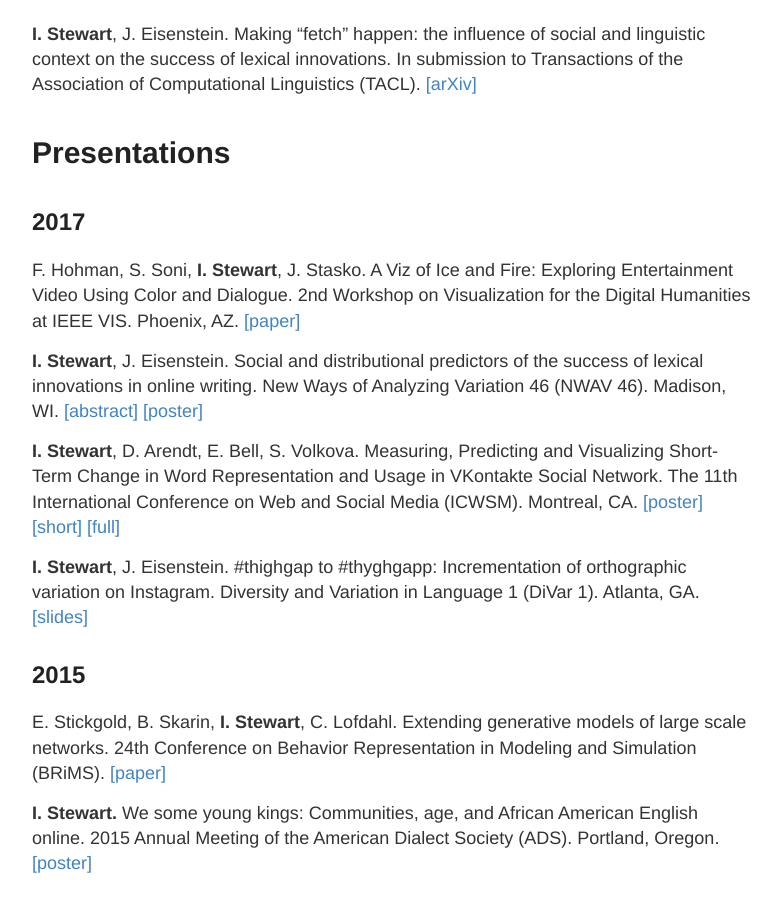
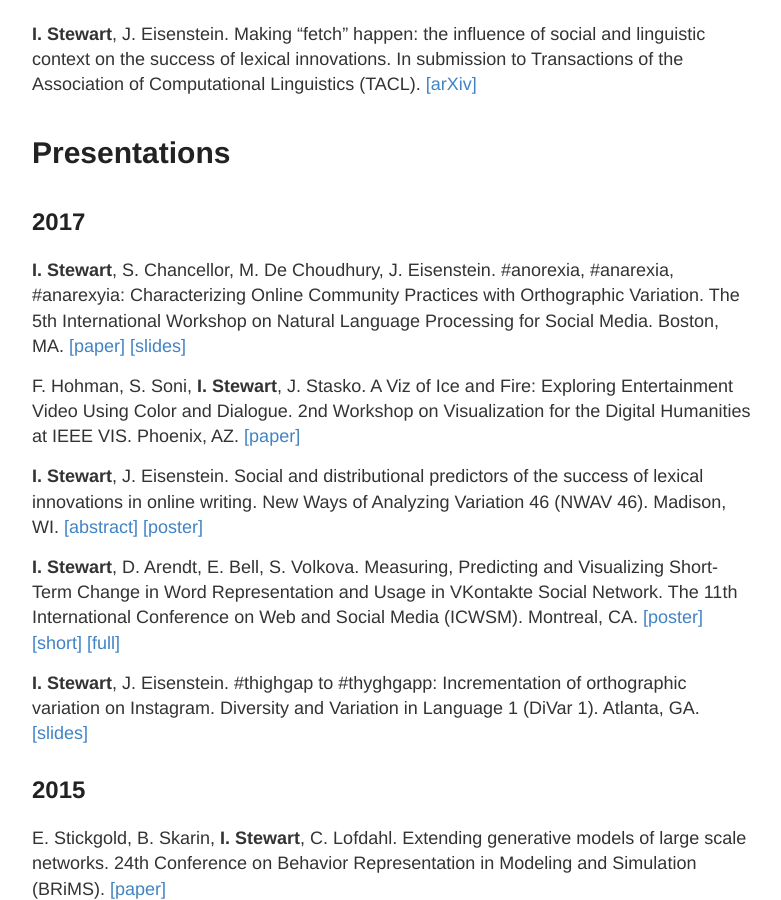
Before and after one commit to ianbstewart/ianbstewart.github.io, a Jekyll site: the page built from research.md, in a window 1280 px wide and 900 px high, scrolled down 351 px. Shown: the whole window, without its empty margins (248-1029 px from the left). Built offline with Jekyll 4.4.1, drawn with Linux system fonts in a browser that asks for light colours.

Commit message:
updating SocialNLP

```diff
--- a/research.md
+++ b/research.md
@@ -14,6 +14,13 @@ Making "fetch" happen: the influence of social and linguistic context on the suc
 # Presentations
 
 ## 2017
+
+**I. Stewart**, S. Chancellor, M. De Choudhury, J. Eisenstein.
+\#anorexia, \#anarexia, \#anarexyia: Characterizing Online Community Practices with Orthographic Variation.
+The 5th International Workshop on Natural Language Processing for Social Media.
+Boston, MA.
+[[paper]](../docs/SocialNLP_2017.pdf)
+[[slides]](#)
 
 F. Hohman, S. Soni, **I. Stewart**, J. Stasko.
 A Viz of Ice and Fire: Exploring Entertainment Video Using Color and Dialogue.
```
Also changed, not shown: 1 other file.
